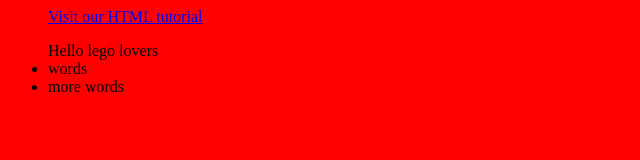
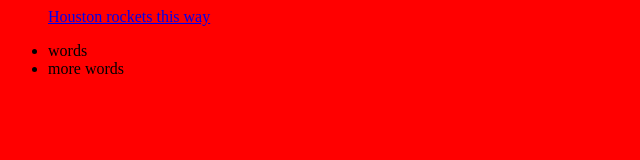
Before and after one commit to Isaac50007/Isaac50007.github.io, a plain HTML site: page test.html in a window 1280 px wide. Shown: the whole page, without its empty margins (0-640 px from the left). Drawn offline with Linux system fonts and the light colour scheme.

Commit message:
Update test.html

```diff
--- a/test.html
+++ b/test.html
@@ -4,7 +4,7 @@
                  <link rel="stylesheet " href="stylesheet.css">
         <body>
                  <ul>
-                  <p><a href="https://isaac50007.github.io//">Visit our HTML tutorial</a></p>Hello lego lovers</li>
+                  <p><a href="https://isaac50007.github.io//">Houston rockets this way </a></p>
                        <li>words</li>
                        <li>more words</li>
                   </ul>
```
